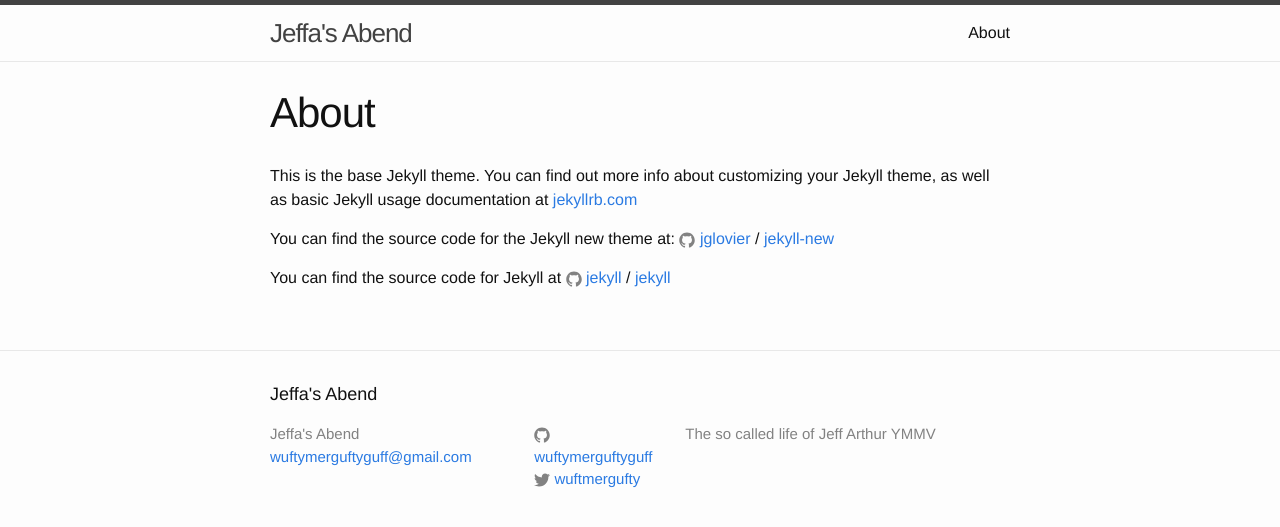
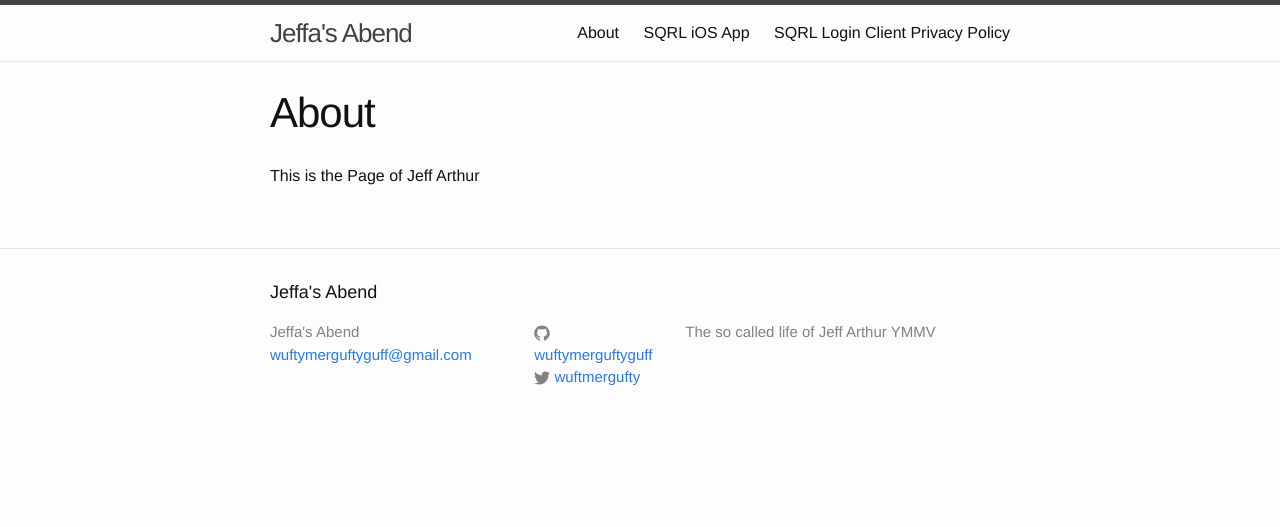
Before and after one commit to wuftymerguftyguff/wuftymerguftyguff.github.io, a Jekyll site: the page built from about.md, in a window 1280 px wide. Shown: the top 527 px of the page. Built offline with Jekyll 4.4.1, drawn with Linux system fonts in a browser that asks for light colours; comment, search, counter and statistics services are not loaded.

Commit message:
App privacy Policy

```diff
--- a/_config.yml
+++ b/_config.yml
@@ -27,3 +27,7 @@ theme: minima
 
 disqus:
     shortname: jeffarthurcouk
+
+header_pages:
+  - sqrlapp.md
+  - about.md
--- a/about.md
+++ b/about.md
@@ -4,12 +4,4 @@ title: About
 permalink: /about/
 ---
 
-This is the base Jekyll theme. You can find out more info about customizing your Jekyll theme, as well as basic Jekyll usage documentation at [jekyllrb.com](http://jekyllrb.com/)
-
-You can find the source code for the Jekyll new theme at:
-{% include icon-github.html username="jglovier" %} /
-[jekyll-new](https://github.com/jglovier/jekyll-new)
-
-You can find the source code for Jekyll at
-{% include icon-github.html username="jekyll" %} /
-[jekyll](https://github.com/jekyll/jekyll)
+This is the Page of Jeff Arthur
```
Also changed, not shown: sqrlapp.md (added, +7 -0 lines), sqrlappprivacy.md (added, +66 -0 lines).
